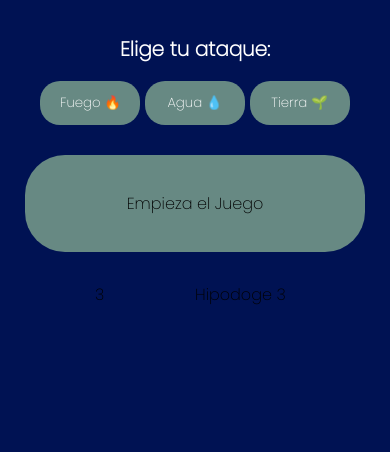
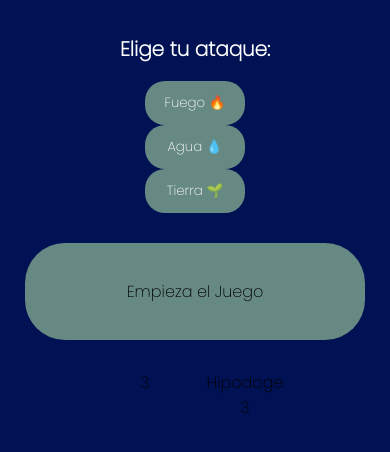
Before and after one commit to Juancherry500/programar, a plain HTML site: page mokepon/mokepon.html in a window 390 px wide. Both pictures are taken after a click on the button "Seleccionar". Shown: the part 140-592 px from the top of the page. Drawn offline with Linux system fonts and the light colour scheme.

Commit message:
Responsive Design,clase 42

```diff
--- a/mokepon/mokepon.html
+++ b/mokepon/mokepon.html
@@ -36,7 +36,7 @@
         <section id="selecionar-ataque">
             <h1 class="titulo">MOKEPON!</h1>
             <h2 class="subtitulo">Elige tu ataque:</h2>
-                <div>
+                <div id="botones">
                     <button id="boton-fuego" class="boton-de-ataque">Fuego 🔥</button>
                     <button id="boton-agua" class="boton-de-ataque">Agua 💧</button>
                     <button id="boton-tierra" class="boton-de-ataque">Tierra 🌱</button>
@@ -48,12 +48,12 @@
                     </section>
                 </div>
                 <div class="ataque">
-                    <div>
+                    <div class="ataque-jugador">
                         <div id="ataque-Del-Jugador"></div>
                         <span id="mascota-jugador"></span>
                         <span id="vida-jugador">3</span>
                     </div>
-                    <div>
+                    <div class="ataque-enemigo">
                         <div id="ataque-Del-Enemigo"></div>
                         <span id="mascota-enemigo"></span>
                         <span id="vida-enemigo">3</span>
--- a/mokepon/styles.css
+++ b/mokepon/styles.css
@@ -63,6 +63,9 @@ input{
     flex-direction: column;
     align-items: center;
 }
+#botones{
+    display: flex;
+}
 .boton-de-ataque{
     width: 100px;
     box-sizing: border-box;
@@ -99,3 +102,16 @@ input{
     display: grid;
     grid-template-columns: 100px 100px;
 }
+.ataque-jugador, .ataque-enemigo{
+    display: flex;
+    flex-direction: column;
+    align-items: center;
+}
+@media (max-width: 560px){
+    .tarjetas{
+        flex-direction: column;
+    }
+    #botones{
+        flex-direction: column;
+    }
+}
```
